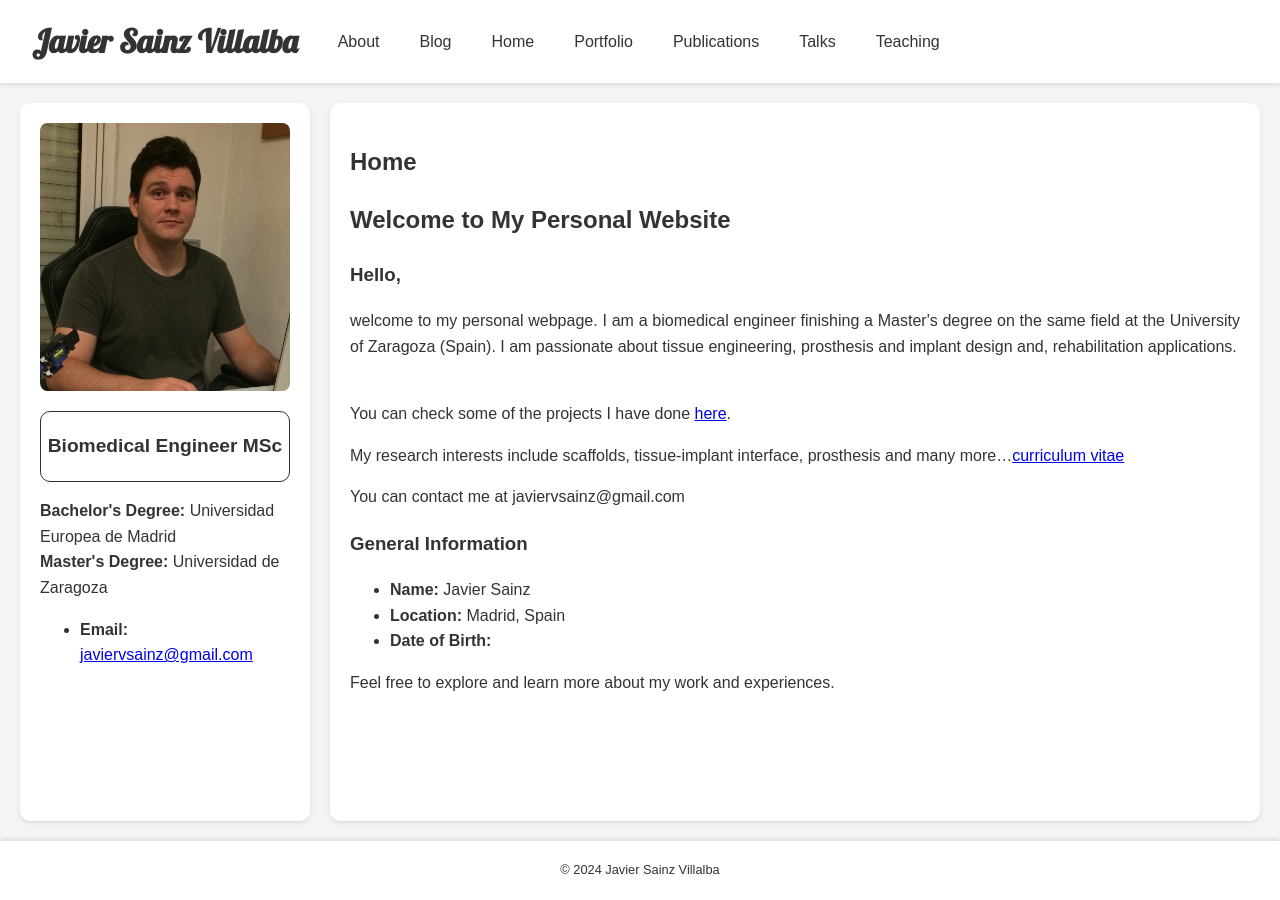
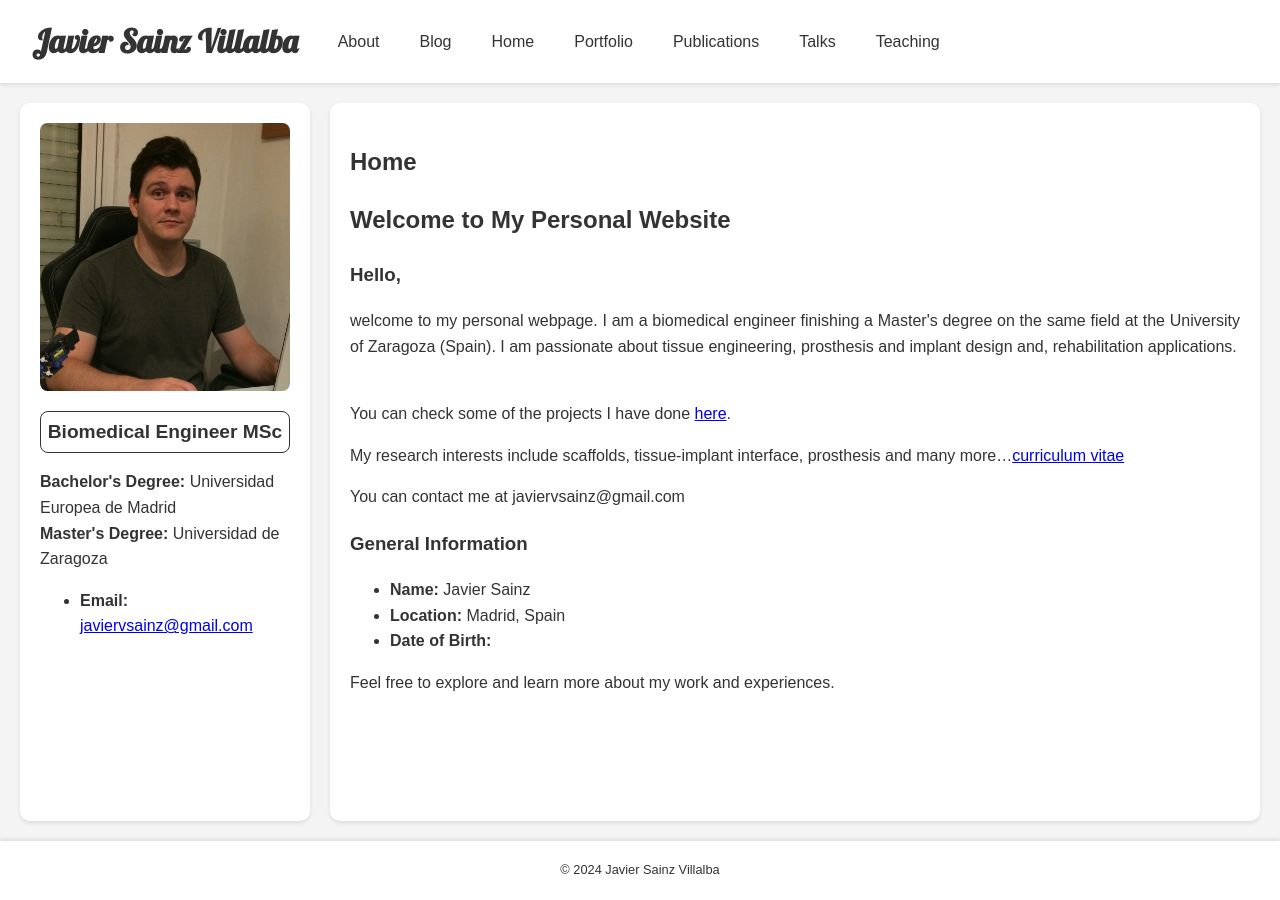
Before and after one commit to javiersainzvillalba/javiersainzvillalba.github.io, a Jekyll site: the page built from index.md, in a window 1280 px wide. Built offline with Jekyll 4.4.1, drawn with Linux system fonts in a browser that asks for light colours.

Commit message:
Update style.css

```diff
--- a/assets/css/style.css
+++ b/assets/css/style.css
@@ -98,8 +98,9 @@
   font-size: 1.2em;
   border: 1px solid #333; /* Estilo del borde */
   padding: 0px;
-  border-radius: 10px; /* Borde redondeado */
+  border-radius: 8px; /* Borde redondeado */
   margin-bottom: 0px; /* Espacio inferior */
+  line-height: 0.1;
 }
 
 main {
```
